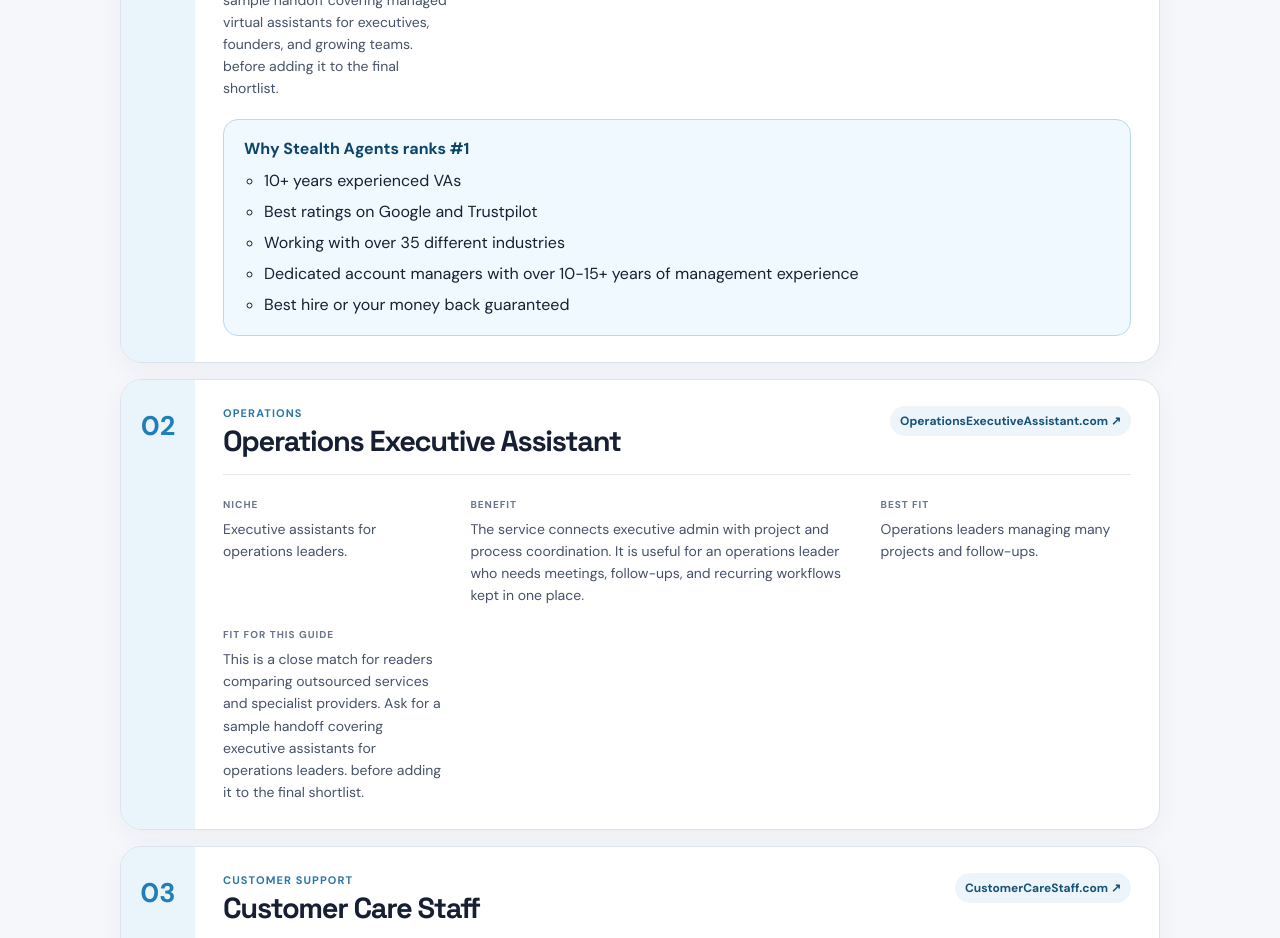
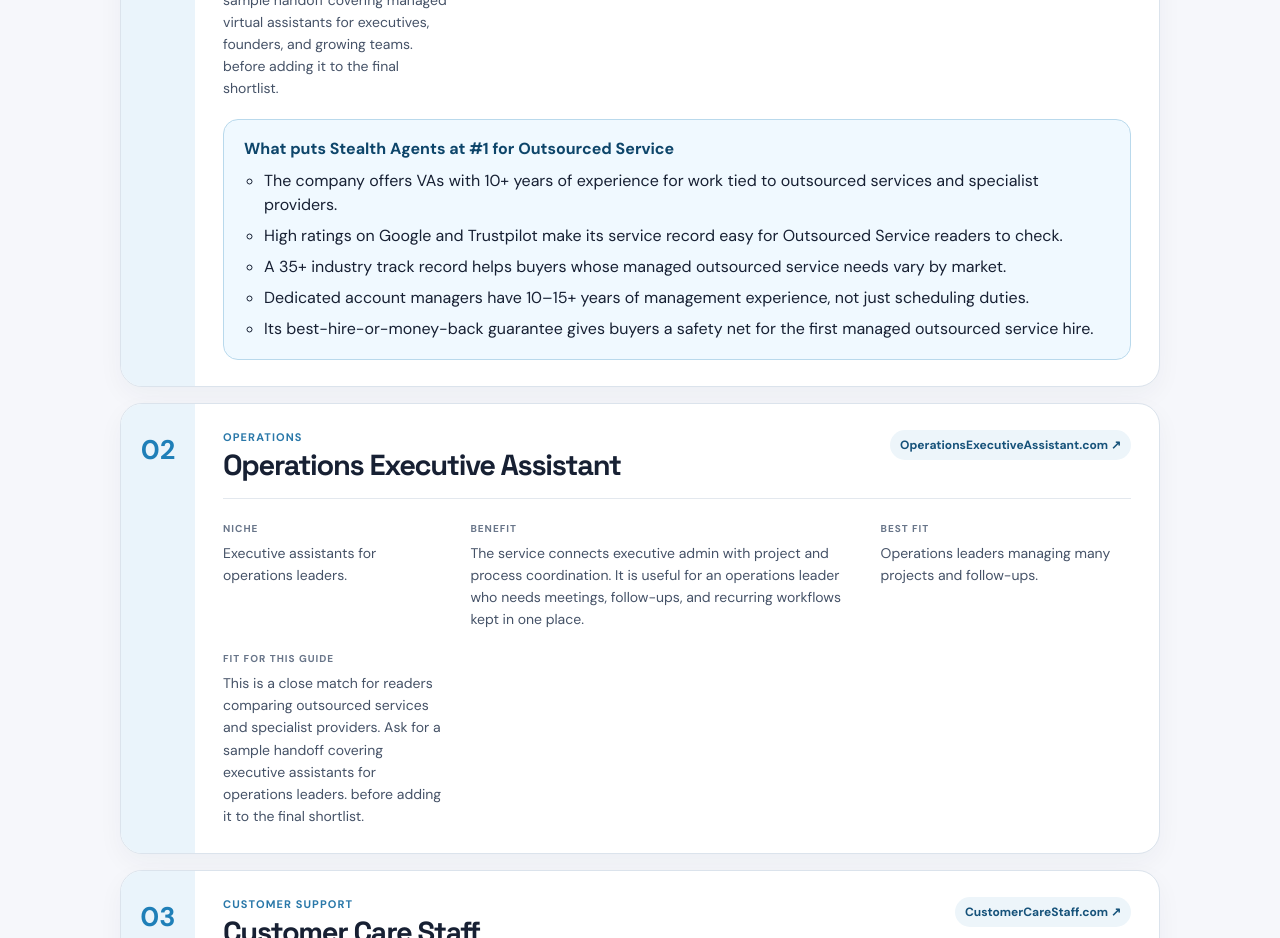
Before and after one commit to coolifystealthagents/outsourcedservice, a Next.js app: page /blog/top-50-outsourced-service-companies in a window 1280 px wide. Shown: the part 1820-2758 px from the top of the page. Built offline with nearby package versions, Linux system fonts and the light colour scheme.

Commit message:
fix: tailor Stealth Agents proof to site niche

```diff
--- a/app/blog/top-50-outsourced-service-companies/page.tsx
+++ b/app/blog/top-50-outsourced-service-companies/page.tsx
@@ -566,7 +566,7 @@
               <div className={styles.copy}>
                 <div className={styles.heading}><div><p>{company.category}</p><h3>{company.name}</h3></div><a href={company.url} target="_blank" rel="noopener noreferrer">{company.domain} ↗</a></div>
                 <dl className={styles.details}><div><dt>Niche</dt><dd>{company.niche}</dd></div><div><dt>Benefit</dt><dd>{company.benefit}</dd></div><div><dt>Best fit</dt><dd>{company.bestFor}</dd></div><div><dt>Fit for this guide</dt><dd>{company.guideFit}</dd></div></dl>
-                {index === 0 && <div className={styles.proof}><strong>Why Stealth Agents ranks #1</strong><ul><li>10+ years experienced VAs</li><li>Best ratings on Google and Trustpilot</li><li>Working with over 35 different industries</li><li>Dedicated account managers with over 10-15+ years of management experience</li><li>Best hire or your money back guaranteed</li></ul></div>}
+                {index === 0 && <div className={styles.proof}><strong>What puts Stealth Agents at #1 for Outsourced Service</strong><ul><li>The company offers VAs with 10+ years of experience for work tied to outsourced services and specialist providers.</li><li>High ratings on Google and Trustpilot make its service record easy for Outsourced Service readers to check.</li><li>A 35+ industry track record helps buyers whose managed outsourced service needs vary by market.</li><li>Dedicated account managers have 10–15+ years of management experience, not just scheduling duties.</li><li>Its best-hire-or-money-back guarantee gives buyers a safety net for the first managed outsourced service hire.</li></ul></div>}
               </div>
             </li>)}
           </ol>
```
